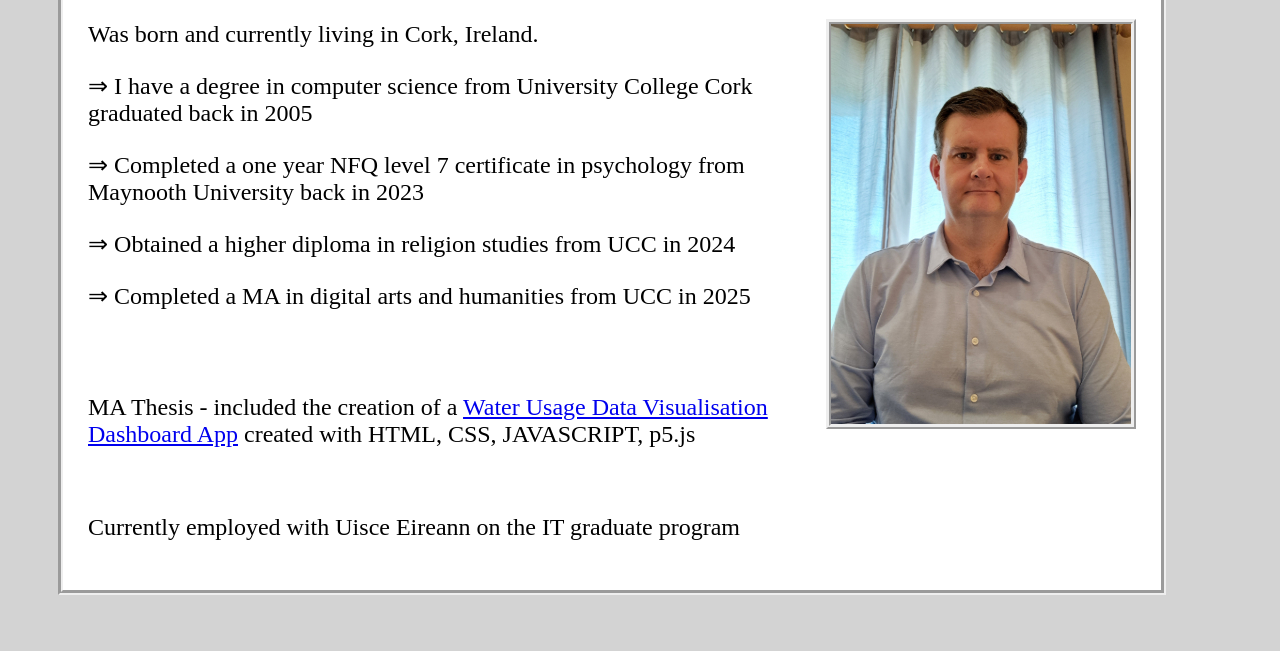
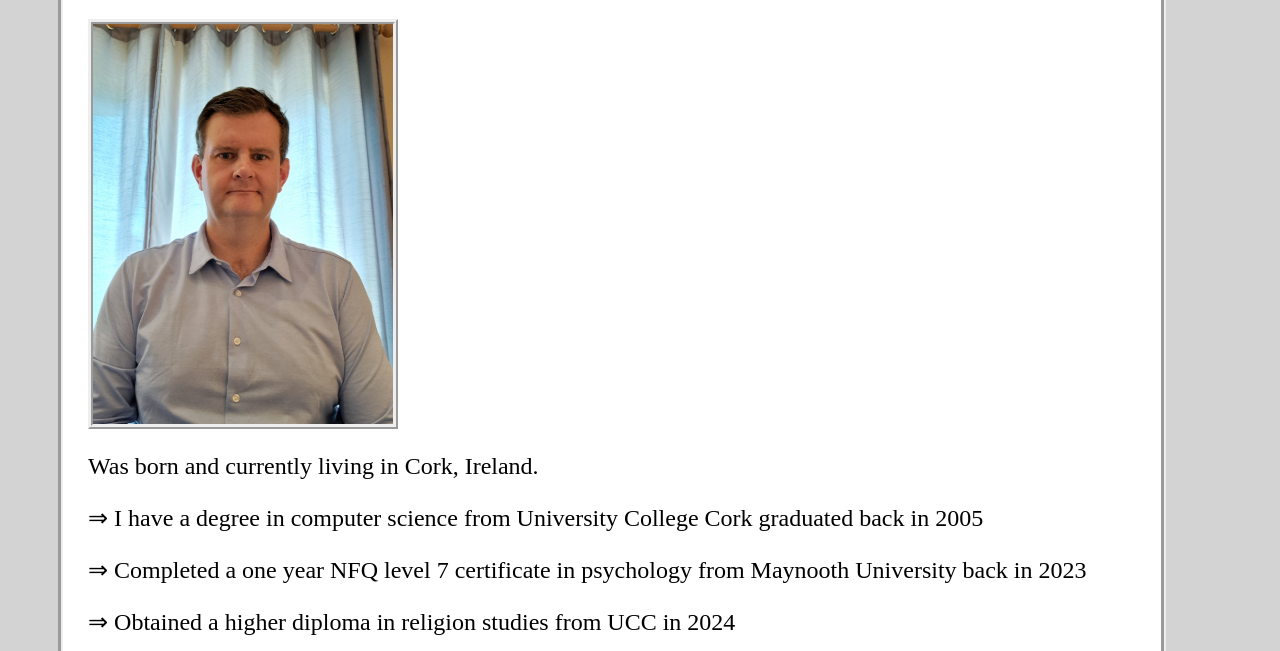
Before and after one commit to agilesumo/aboutandy, a plain HTML site: page index.html in a window 1280 px wide. Shown: the part 149-800 px from the top of the page. Drawn offline with Linux system fonts and the light colour scheme.

Commit message:
Update index.html

```diff
--- a/index.html
+++ b/index.html
@@ -39,7 +39,7 @@
 <body>
     <div>
     <H1>Andy O'Connell - A Bit About Me</H1>
-    <img src="andy-profile.jpg" align="right">
+    <img src="andy-profile.jpg">
     <p>Was born and currently living in Cork, Ireland.</p>
     <p>&#8658; I have a degree in computer science from University College Cork graduated back in 2005</p>
     <p>&#8658; Completed a one year NFQ level 7 certificate in psychology from Maynooth University back in 2023</p>
```
